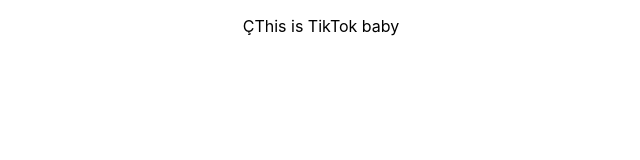
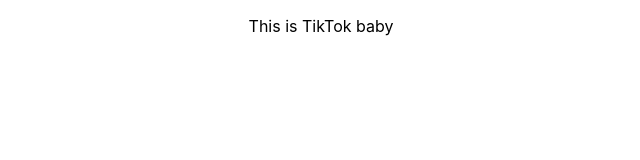
Before and after one commit to JanDez/tiktok_criollo, a React (Vite) app: page / in a window 1280 px wide. Shown: the top 160 px of the page, without its empty margins (319-959 px from the left). Built offline with nearby package versions, Linux system fonts and the light colour scheme; the HTML template or start-up script is replaced by a standard one.

Commit message:
Cleaning the template

```diff
--- a/src/App.jsx
+++ b/src/App.jsx
@@ -1,15 +1,11 @@
-import { useState } from "react"
-import logo from "./logo.svg"
-import "./App.css"
+import './App.css'
 
-function App() {
-	const [count, setCount] = useState(0)
-
-	return (
-		<div className='App'>
-				<p>ÇThis is TikTok baby</p>
-		</div>
-	)
+function App () {
+  return (
+    <div className='App'>
+      <p>This is TikTok baby</p>
+    </div>
+  )
 }
 
 export default App
```
